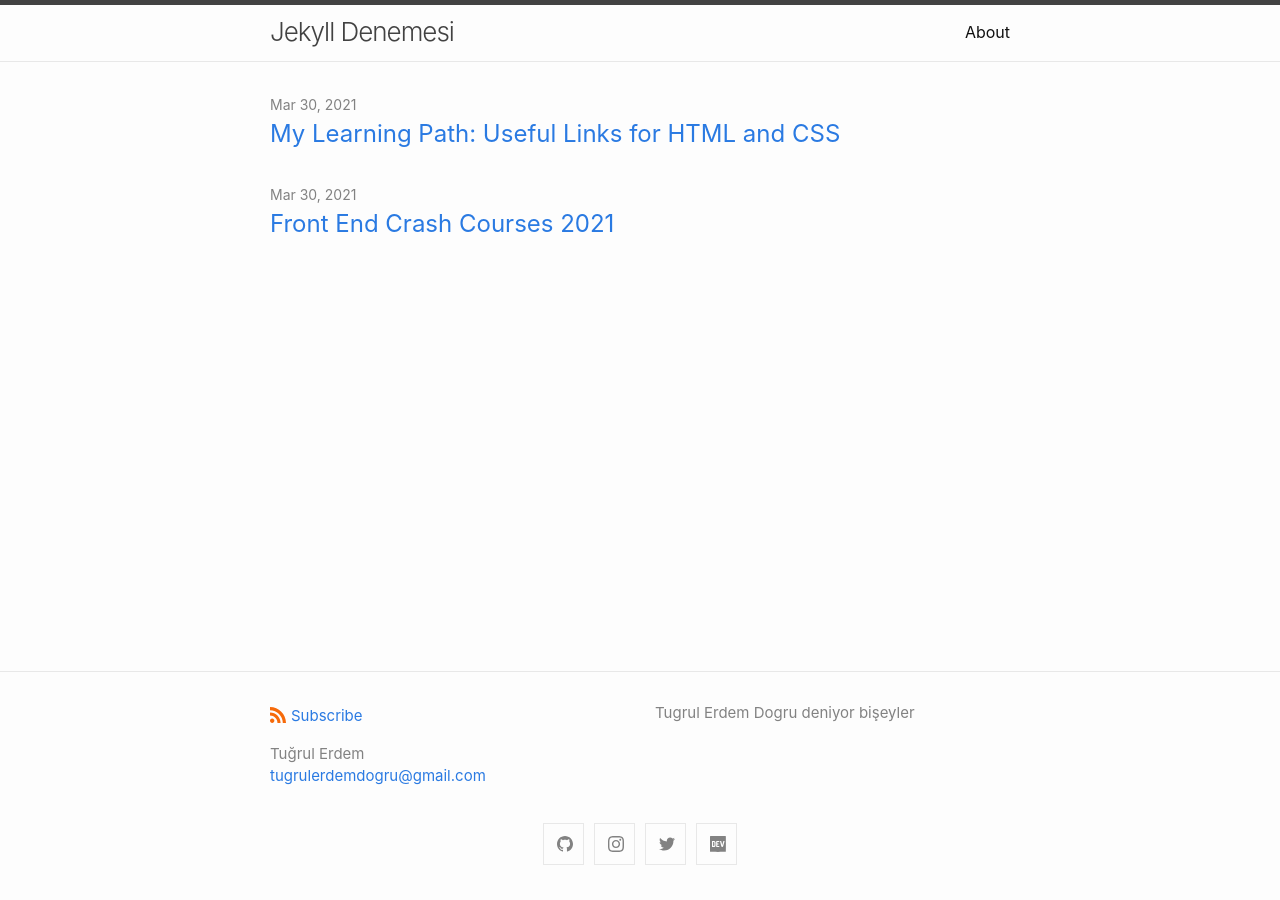
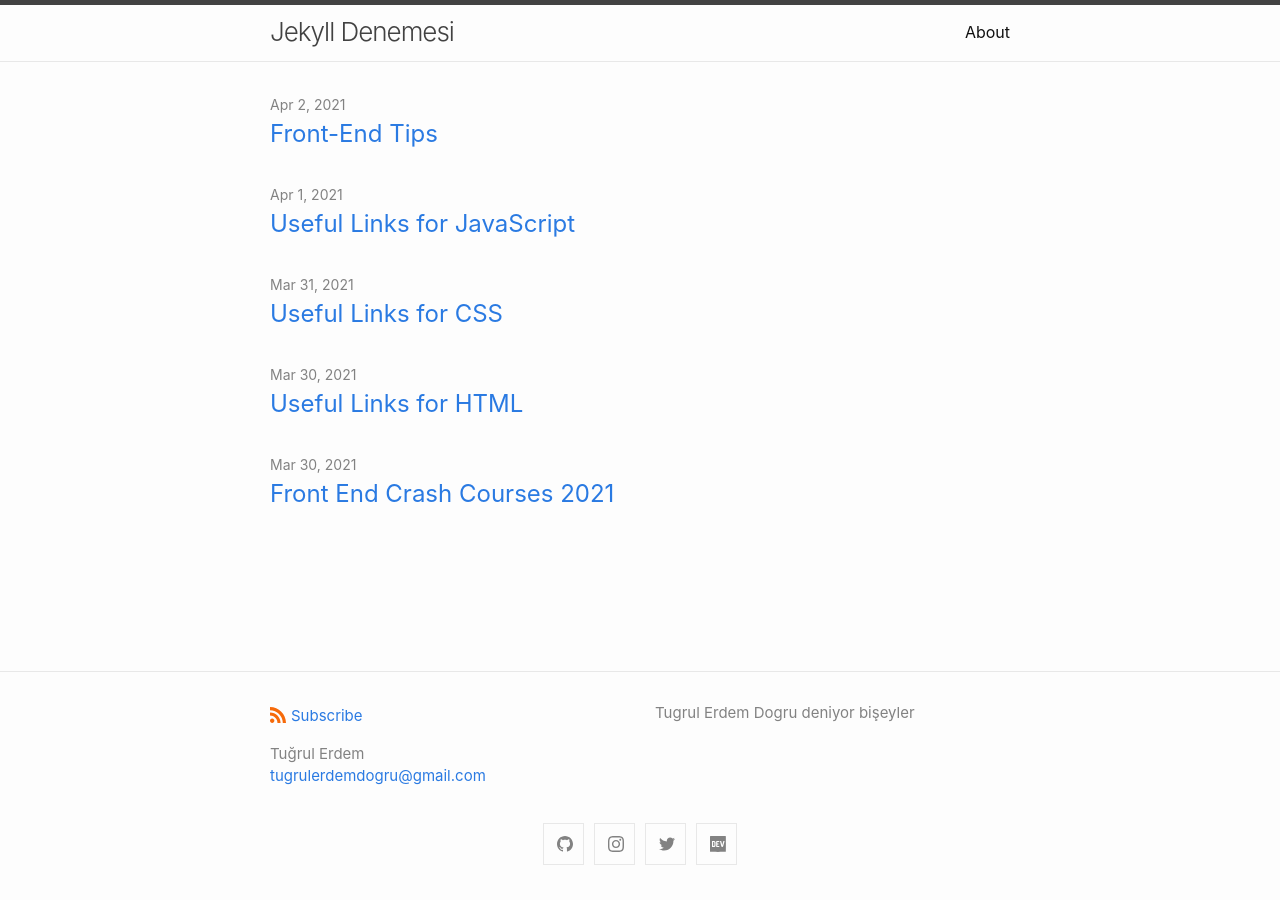
Before and after one commit to Ted2xmen/useful-links, a Jekyll site: the page built from index.md, in a window 1280 px wide. Built offline with Jekyll 4.4.1, drawn with Linux system fonts in a browser that asks for light colours.

Commit message:
new post

```diff
--- a/_posts/2021-03-30-Front-End-Learning-Sources.md
+++ b/_posts/2021-03-30-learning-html.md
@@ -1,19 +1,16 @@
 ---
 layout: post
-title: "My Learning Path: Useful Links for HTML and CSS "
+title: "Useful Links for HTML "
 author: Tuğrul
-tags: html css javascript
+tags: html
 categories: links
-meta: My Learning Path Useful Links for HTML and CSS
+meta: My Learning Path Useful Links for HTML
 excerpt:
 ---
 
 
 # HTML
 
-
-
 - <a href="https://htmldom.dev/" target="_blank">How to manage HTML DOM with vanilla JavaScript only?</a>
 
-
 - <a href="https://htmlreference.io/" target="_blank">A free guide to HTML</a>
--- /dev/null
+++ b/_posts/2021-03-31-learning-css.md
@@ -0,0 +1,15 @@
+---
+layout: post
+title: "Useful Links for CSS "
+author: Tuğrul
+tags: css
+categories: links
+meta: My Learning Path Useful Links for CSS
+excerpt:
+---
+
+# CSS
+
+- <a href="https://getcssscan.com/" target="_blank">Getcssscan</a>
+
+- <a href="https://csslayout.io/patterns" target="_blank">A collection of popular layouts and patterns made with CSS</a>
--- /dev/null
+++ b/_posts/2021-04-01-learning-js-beginner.md
@@ -0,0 +1,21 @@
+---
+layout: post
+title: "Useful Links for JavaScript"
+author: Tuğrul
+tags: javascript
+categories: links
+meta: My Learning Path Useful Links for JS
+excerpt:
+---
+
+
+# JavaScript Beginner
+
+
+https://1loc.dev/  # 242 Favorite JavaScript Utilities
+
+https://thisthat.dev/  ## What is the difference between
+
+
+https://getfrontend.tips/all.html
+## this & that?
```
Also changed, not shown: _posts/2021-03-30-Crash-Courses.md (+1 -1 lines), _posts/2021-04-02-frontend-tips.md (added, +14 -0 lines), 4 other files.
